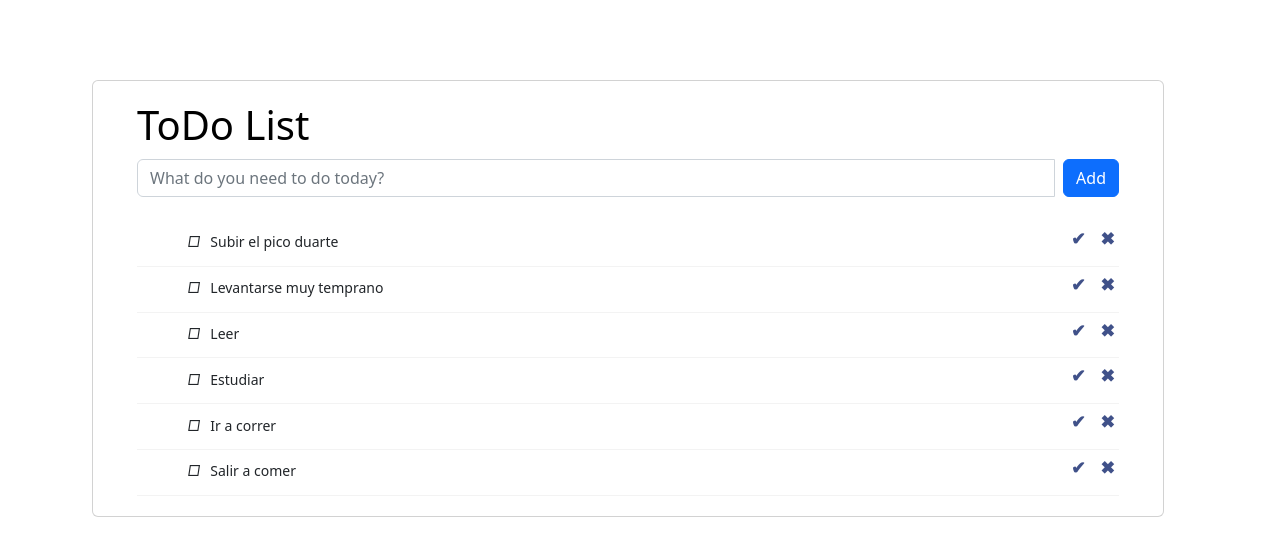
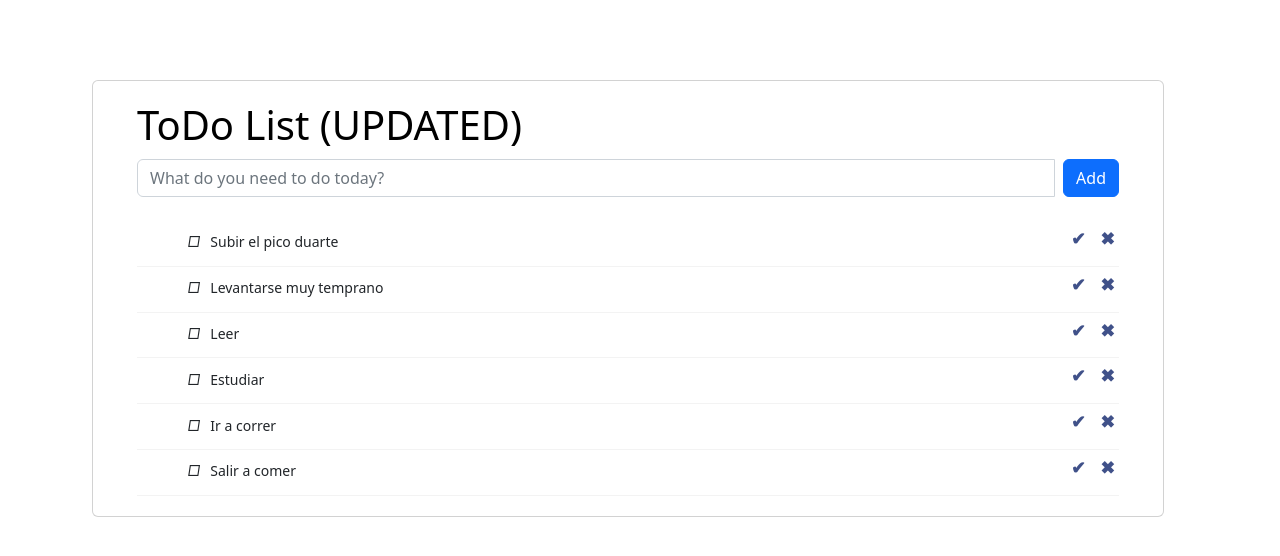
Before and after one commit to juniorrestituyo/todolist, a Django app: page / in a window 1280 px wide. Shown: the top 556 px of the page. Run offline with Django 4.2, Linux system fonts and the light colour scheme; data comes from the database, SQL or seed files in the repository.

Commit message:
updating html

```diff
--- a/todolist/templates/todolist/todolist.html
+++ b/todolist/templates/todolist/todolist.html
@@ -9,7 +9,7 @@
           <div class="col-md-12">
               <div class="card px-3">
                   <div class="card-body">
-                      <h1 class="card-title ">ToDo list</h1>
+                      <h1 class="card-title ">ToDo list (UPDATED)</h1>
                       <form method="POST" action="create/">
                       {% csrf_token %}
                       <div class="add-items d-flex"> <input type="text" class="form-control todo-list-input" name="task" placeholder="What do you need to do today?"> <button type="submit" class="add btn btn-primary font-weight-bold todo-list-add-btn">Add</button> </div>
```
